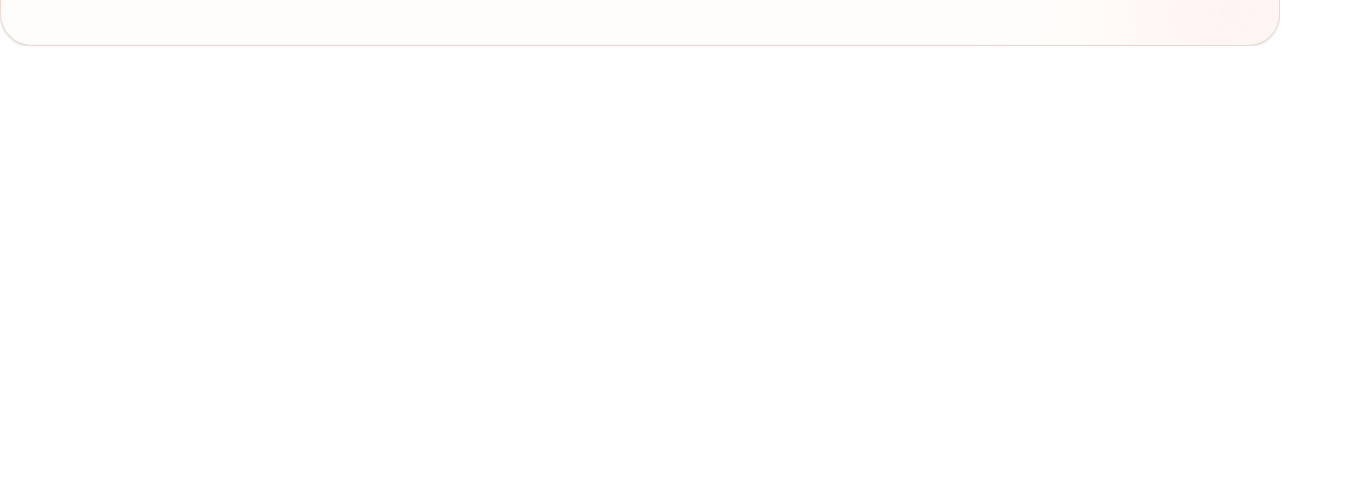
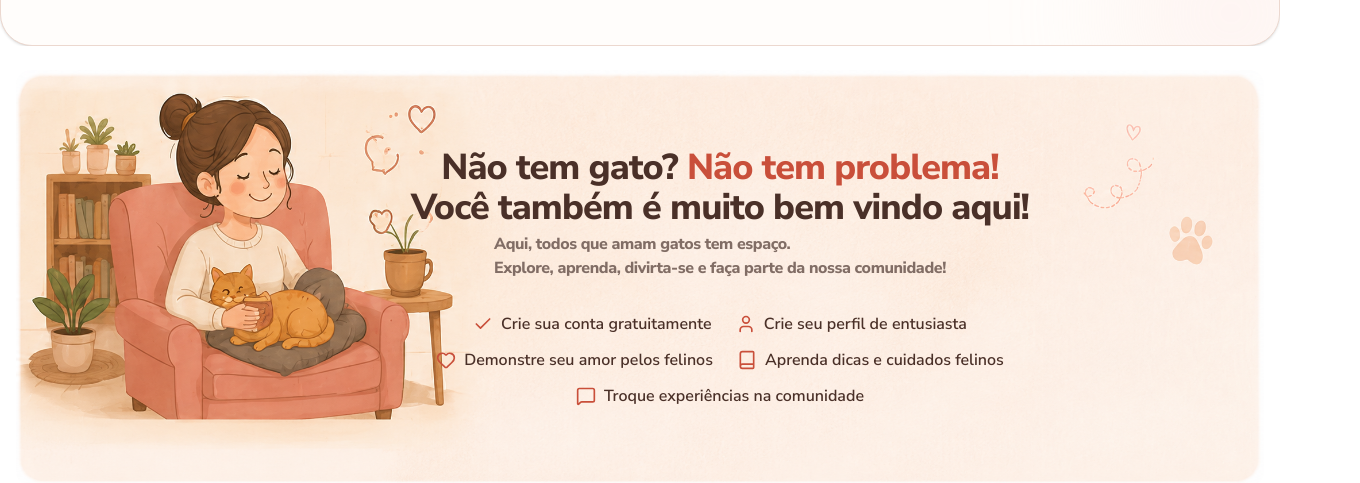
Before and after one commit to pcidro/Cats-Front, a Next.js app: page / in a window 1280 px wide. Shown: the part 3628-4111 px from the top of the page, 1360 px wide, since content can reach past the window. Before the commit the page ends 3674 px from the top, so only its background shows below. Built offline with nearby package versions, Linux system fonts and the light colour scheme; no server answers.

Commit message:
feat(home): implement DonthaveCat section component and image asset

```diff
--- a/src/app/page.tsx
+++ b/src/app/page.tsx
@@ -1,3 +1,4 @@
+import DonthaveCat from "@/components/home/DonthaveCat";
 import Funcionalities from "@/components/home/Funcionalities";
 import Hero from "@/components/home/Hero";
 import HowItWorks from "@/components/home/HowItWorks";
@@ -10,6 +11,7 @@ export default function Page() {
       <Funcionalities />
       <HowItWorks />
       <KnowCommunity />
+      <DonthaveCat />
     </div>
   );
 }
--- /dev/null
+++ b/src/components/home/DonthaveCat.tsx
@@ -0,0 +1,61 @@
+import { Check, User, HeartIcon, Book, MessageSquare } from "lucide-react";
+
+export default function DonthaveCat() {
+  return (
+    <div className="mt-6 w-full max-w-[1700px] mx-auto px-4 relative">
+      <img
+        src="/img/gatos/nocat.png"
+        alt=""
+        className="w-full h-auto block rounded-2xl"
+      />
+      <div className="absolute right-0 top-0 bottom-0 left-0 flex flex-col items-center justify-center translate-x-20">
+        <p className="text-2xl md:text-4xl font-extrabold tracking-tight text-foreground">
+          Não tem gato?{" "}
+          <span className="text-primary text-2xl md:text-4xl">
+            Não tem problema!
+          </span>
+        </p>
+        <p className="text-2xl md:text-4xl font-extrabold tracking-tight text-foreground">
+          Você também é muito bem vindo aqui!
+        </p>
+        <p className="text-1xl mt-1 font-extrabold tracking-tight text-muted-foreground">
+          Aqui, todos que amam gatos tem espaço.
+          <br />
+          Explore, aprenda, divirta-se e faça parte da nossa comunidade!
+        </p>
+        <ul className="flex flex-wrap items-center gap-x-6 gap-y-3 mt-8 max-w-3xl justify-center">
+          <li className="flex items-center gap-2">
+            <Check className="w-5 h-5 text-primary shrink-0" />
+            <p className="font-semibold text-foreground">
+              Crie sua conta gratuitamente
+            </p>
+          </li>
+          <li className="flex items-center gap-2">
+            <User className="w-5 h-5 text-primary shrink-0" />
+            <p className="font-semibold text-foreground">
+              Crie seu perfil de entusiasta
+            </p>
+          </li>
+          <li className="flex items-center gap-2">
+            <HeartIcon className="w-5 h-5 text-primary shrink-0" />
+            <p className="font-semibold text-foreground">
+              Demonstre seu amor pelos felinos
+            </p>
+          </li>
+          <li className="flex items-center gap-2">
+            <Book className="w-5 h-5 text-primary shrink-0" />
+            <p className="font-semibold text-foreground">
+              Aprenda dicas e cuidados felinos
+            </p>
+          </li>
+          <li className="flex items-center gap-2">
+            <MessageSquare className="w-5 h-5 text-primary shrink-0" />
+            <p className="font-semibold text-foreground">
+              Troque experiências na comunidade
+            </p>
+          </li>
+        </ul>
+      </div>
+    </div>
+  );
+}
```
Also changed, not shown: public/img/gatos/nocat.png (added).
